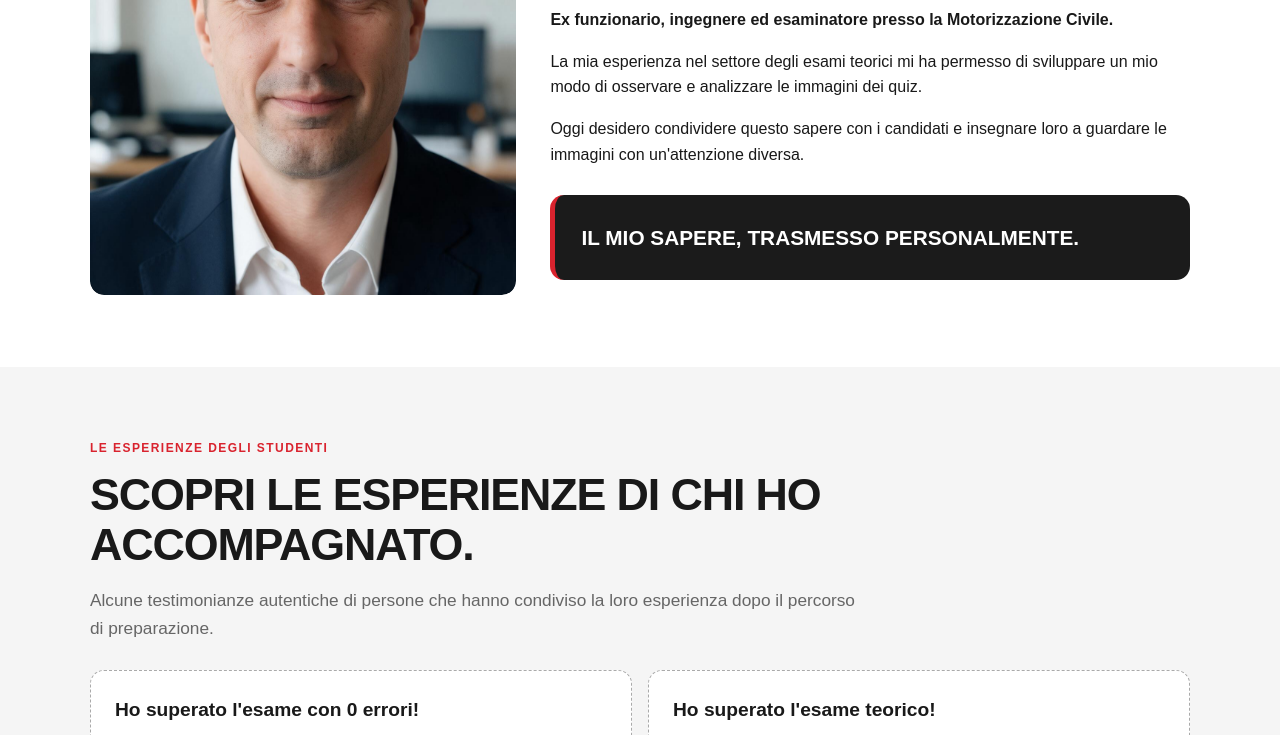
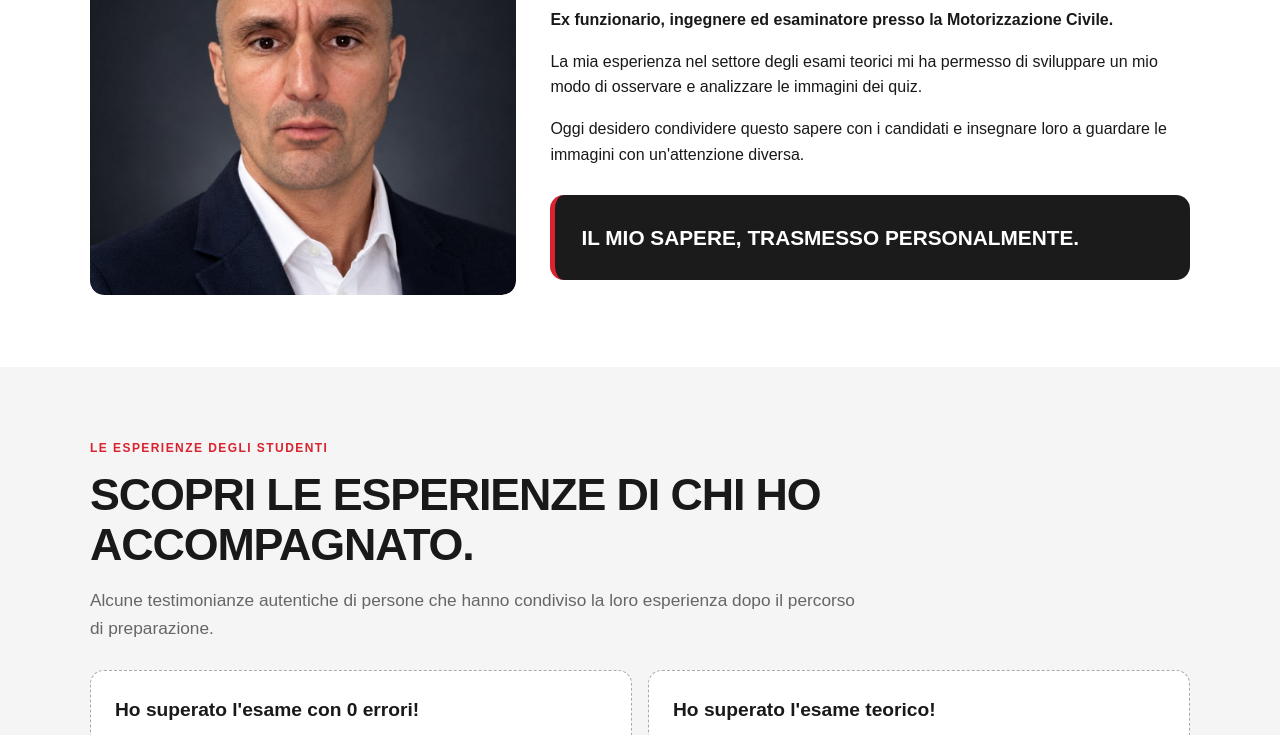
Before and after one commit to andreagherardi345-create/federico-testa-landing, a plain HTML site: page index.html in a window 1280 px wide. Shown: the part 2180-2915 px from the top of the page. Drawn offline with Linux system fonts and the light colour scheme.

Commit message:
Update index.html

```diff
--- a/index.html
+++ b/index.html
@@ -94,7 +94,7 @@
       <div class="kicker">Chi sono</div><h2>CHI C'È DIETRO QUESTO METODO?</h2>
       <div class="profile">
         <div class="media-placeholder" style="padding:0;overflow:hidden;border:0;background:#eee;">
-  <img src="/media/images/federico-professionale.jpg"
+  <img src="/media/images/federico-professionale-2.jpg"
        alt="Federico Testa"
        style="width:100%;height:360px;object-fit:cover;border-radius:14px;">
 </div>
```
